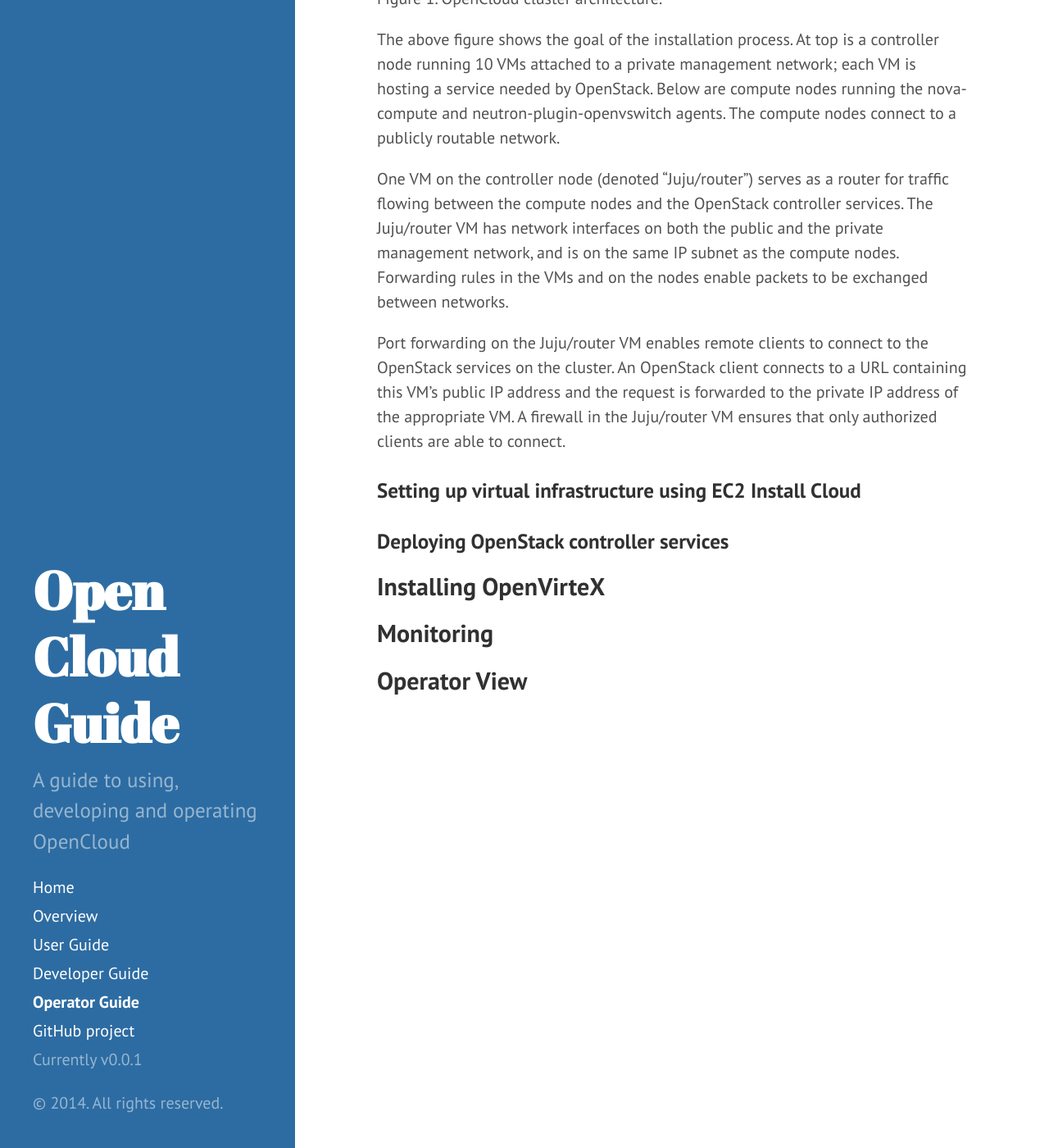
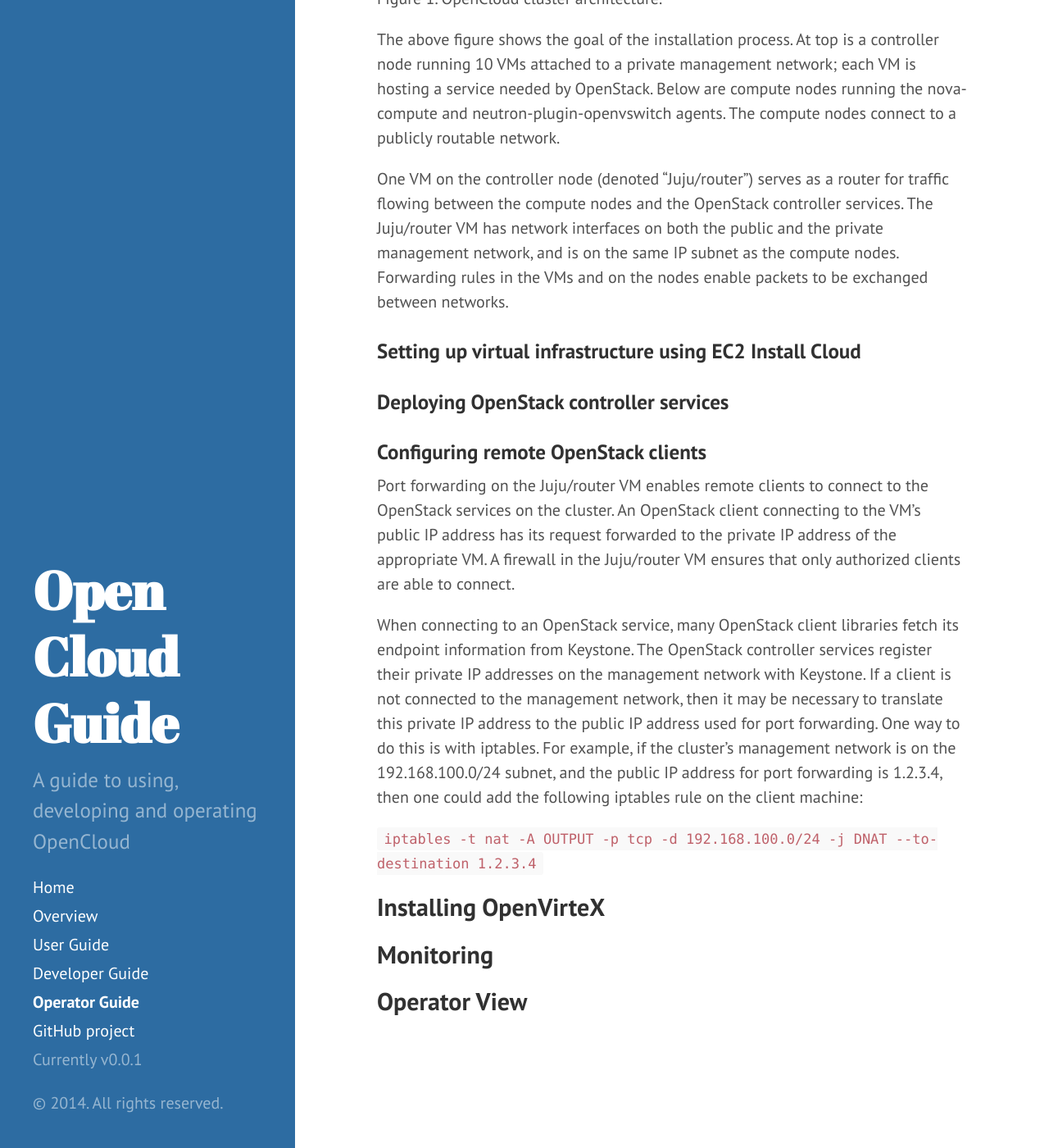
Before and after one commit to open-cloud/open-cloud.github.io.old, a Jekyll site: the page built from 3_operator.md, in a window 1280 px wide and 1400 px high, scrolled down 1058 px. Shown: the whole window at 82% size. Built offline with Jekyll 4.4.1, drawn with Linux system fonts in a browser that asks for light colours; Markdown is read by kramdown in place of the engine named in the settings.

Commit message:
Update 3_operator.md

```diff
--- a/3_operator.md
+++ b/3_operator.md
@@ -19,11 +19,17 @@
 
 One VM on the controller node (denoted "Juju/router") serves as a router for traffic flowing between the compute nodes and the OpenStack controller services.  The Juju/router VM has network interfaces on both the public and the private management network, and is on the same IP subnet as the compute nodes.  Forwarding rules in the VMs and on the nodes enable packets to be exchanged between networks.
 
-Port forwarding on the Juju/router VM enables remote clients to connect to the OpenStack services on the cluster.  An OpenStack client connects to a URL containing this VM's public IP address and the request is forwarded to the private IP address of the appropriate VM.  A firewall in the Juju/router VM ensures that only authorized clients are able to connect.
-
 ###Setting up virtual infrastructure using EC2 Install Cloud
 
 ###Deploying OpenStack controller services
+
+###Configuring remote OpenStack clients
+
+Port forwarding on the Juju/router VM enables remote clients to connect to the OpenStack services on the cluster.  An OpenStack client connecting to the VM's public IP address has its request forwarded to the private IP address of the appropriate VM.  A firewall in the Juju/router VM ensures that only authorized clients are able to connect.
+
+When connecting to an OpenStack service, many OpenStack client libraries fetch its endpoint information from Keystone.  The OpenStack controller services register their private IP addresses on the management network with Keystone.  If a client is not connected to the management network, then it may be necessary to translate this private IP address to the public IP address used for port forwarding.  One way to do this is with iptables.  For example, if the cluster's management network is on the 192.168.100.0/24 subnet, and the public IP address for port forwarding is 1.2.3.4, then one could add the following iptables rule on the client machine:
+
+`iptables -t nat -A OUTPUT -p tcp -d 192.168.100.0/24 -j DNAT --to-destination 1.2.3.4`
 
 ##Installing OpenVirteX
 
```
